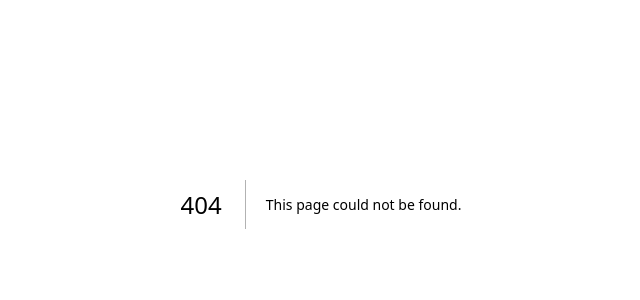
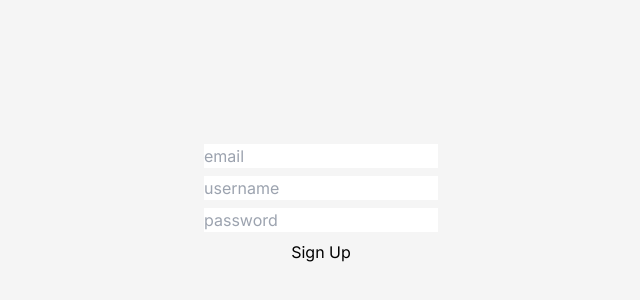
Before and after one commit to nickway90/messaging-app, a Next.js app: page /register in a window 1280 px wide. Before the commit this address had no page. Shown: the part 196-496 px from the top of the page, without its empty margins (319-959 px from the left). Built offline with nearby package versions, Linux system fonts and the light colour scheme.

Commit message:
added apollo and routes

```diff
--- a/package.json
+++ b/package.json
@@ -9,12 +9,16 @@
     "lint": "next lint"
   },
   "dependencies": {
+    "@apollo/client": "^3.7.17",
     "@types/node": "20.4.2",
     "@types/react": "18.2.15",
     "@types/react-dom": "18.2.7",
     "autoprefixer": "10.4.14",
+    "bcryptjs": "^2.4.3",
     "eslint": "8.45.0",
     "eslint-config-next": "13.4.10",
+    "graphql": "^16.7.1",
+    "jsonwebtoken": "^9.0.1",
     "next": "13.4.10",
     "postcss": "8.4.26",
     "react": "18.2.0",
--- /dev/null
+++ b/src/app/login/page.tsx
@@ -0,0 +1,18 @@
+"use client";
+import Link from "next/link";
+
+export default function Login() {
+  return (
+    <main className="flex flex-col justify-center items-center h-screen">
+      <input type="text" placeholder="username or email" />
+      <input className="mt-2" type="text" placeholder="password" />
+      <button className="mt-2">Submit</button>
+      <h1 className="font-semibold">
+        Don't have an account?{" "}
+        <span className="text-blue-500">
+          <Link className="cursor-pointer" href="/register">Sign Up</Link>
+        </span>
+      </h1>
+    </main>
+  );
+}
--- /dev/null
+++ b/src/app/middleware.ts
@@ -0,0 +1,9 @@
+import { NextResponse } from "next/server";
+import type { NextRequest } from "next/server";
+
+// This function can be marked `async` if using `await` inside
+export function middleware(request: NextRequest) {
+   const requestHeaders = new Headers(request.headers);
+   requestHeaders.set("x-hello-from-middleware1", "hello");
+  return NextResponse.redirect(new URL("/home", request.url));
+}
--- a/src/app/page.tsx
+++ b/src/app/page.tsx
@@ -1,10 +1,64 @@
-import Image from 'next/image'
+"use client";
+import Image from 'next/image';
+import Link from "next/link";
+import {
+  ApolloClient,
+  InMemoryCache,
+  gql,
+  HttpLink
+} from "@apollo/client";
 
 export default function Home() {
+
+const getClient = () => {
+return new ApolloClient({
+  link: new HttpLink({
+    uri: "https://optimal-cub-76.hasura.app/v1/graphql",
+    headers: {
+      "x-hasura-admin-secret":
+        "",
+    },
+  }),
+  cache: new InMemoryCache(),
+});
+}
+
+ const client = getClient();
+
+  const GET_MESSENGER = gql`
+    query GetMessenger {
+      Messenger {
+             bio
+             email
+            id
+           }
+       }
+  `;
+
+  client.query({ query: GET_MESSENGER }).then((result) => console.log(result));
+
+
   return (
-    <main className="flex justify-center items-center h-screen">
+    <main className="flex flex-col justify-center items-center h-screen">
       <div className="flex flex-col bg-[#B3C7D6]  h-[80%] w-[80%] md:w-[55%]  rounded-md">
-        <div className="flex text-black flex-row-reverse overflow-y-auto pt-3 w-[100%] h-[100%]">
+        <div className="flex text-black flex-row-reverse overflow-y-auto pt-3 w-[100%] h-[15%]">
+          <div className="flex flex-col">
+            <div>
+              <p>ljcutts</p>
+            </div>
+            <div className="flex justify-between">
+              <div className="flex mr-1 justify-center break-normal whitespace-normal items-center pl-2 pr-2 bg-white max-h-[10rem] max-w-[90%] w-auto rounded-md text-black">
+                <p>Hello</p>
+              </div>
+              <img
+                src="/happyboiz.avif"
+                alt=""
+                className="rounded-3xl w-10 mr-3 h-10"
+              />
+            </div>
+          </div>
+        </div>
+        <div className="flex pl-3 text-black overflow-y-auto pt-3 w-[100%] h-[100%]">
           <div className="flex flex-col">
             <div>
               <p>ljcutts</p>
@@ -29,6 +83,7 @@ export default function Home() {
           />
         </div>
       </div>
+      <Link href="/login">Login</Link>
     </main>
   );
 }
--- /dev/null
+++ b/src/app/register/page.tsx
@@ -0,0 +1,84 @@
+"use client";
+import { useState } from "react";
+
+import { ApolloClient, InMemoryCache, gql, HttpLink } from "@apollo/client";
+
+export default function Register() {
+
+const [email,setEmail] = useState<string>("")
+const [username, setUsername] = useState<string>("");
+const [password, setPassword] = useState<string>("");
+
+const getClient = () => {
+  return new ApolloClient({
+    link: new HttpLink({
+      uri: "https://optimal-cub-76.hasura.app/v1/graphql",
+      headers: {
+        "x-hasura-admin-secret":
+          "",
+      },
+    }),
+    cache: new InMemoryCache(),
+  });
+};
+
+const ADD_MESSENGER = gql`
+  mutation AddMessenger($object: Messenger_insert_input!) {
+    insert_Messenger_one(object: $object) {
+      id
+      username
+      email
+      password
+    }
+  }
+`;
+const client = getClient();
+
+ const handleSubmit = async (e: React.ChangeEvent<HTMLFormElement>) => {
+   e.preventDefault();
+   if(email === "" || username === "" || password === "") {
+     window.alert("Make sure you do all fields")
+     return;
+   }
+    const validRegex = /^[a-zA-Z0-9.!#$%&'*+/=?^_`{|}~-]+@[a-zA-Z0-9-]+(?:\.[a-zA-Z0-9-]+)*$/;
+     if (!email.match(validRegex) || email.charAt(email.length - 1) !== "m") {
+       window.alert("Invalid Email");
+       return;
+     }
+   client.mutate({ mutation: ADD_MESSENGER, variables: { username:username, email:email, password:password } });
+ };
+
+  return (
+    <main className="flex flex-col justify-center items-center h-screen">
+      <form className="flex flex-col" onSubmit={handleSubmit}>
+        <input
+          value={email}
+          onChange={(e: React.ChangeEvent<HTMLInputElement>) =>
+            setEmail(e.target.value)
+          }
+          type="text"
+          placeholder="email"
+        />
+        <input
+          value={username}
+          onChange={(e: React.ChangeEvent<HTMLInputElement>) =>
+            setUsername(e.target.value)
+          }
+          className="mt-2"
+          type="text"
+          placeholder="username"
+        />
+        <input
+          value={password}
+          onChange={(e: React.ChangeEvent<HTMLInputElement>) =>
+            setPassword(e.target.value)
+          }
+          className="mt-2"
+          type="password"
+          placeholder="password"
+        />
+        <button className="mt-2">Sign Up</button>
+      </form>
+    </main>
+  );
+}
```
Also changed, not shown: src/app/layout.tsx (+8 -4 lines), plan.txt, 2 other files (tests, documents, lock files or other folders).
